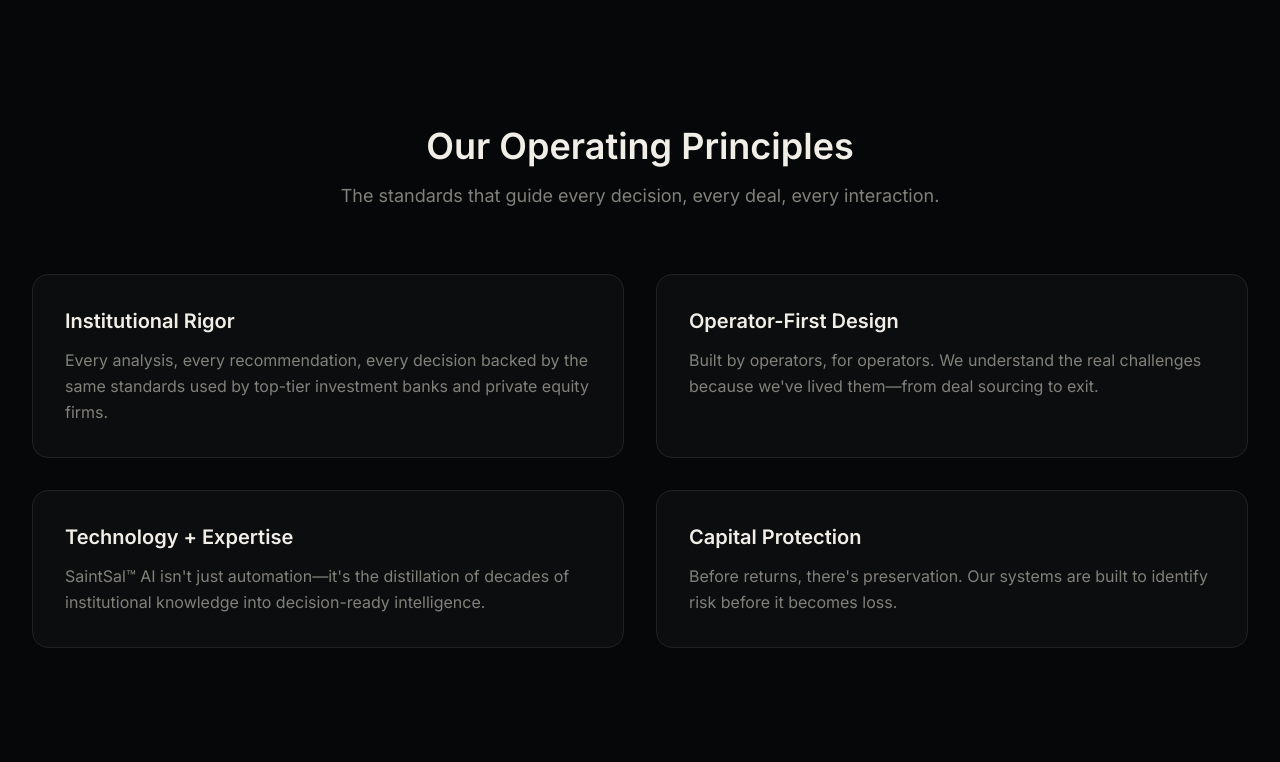
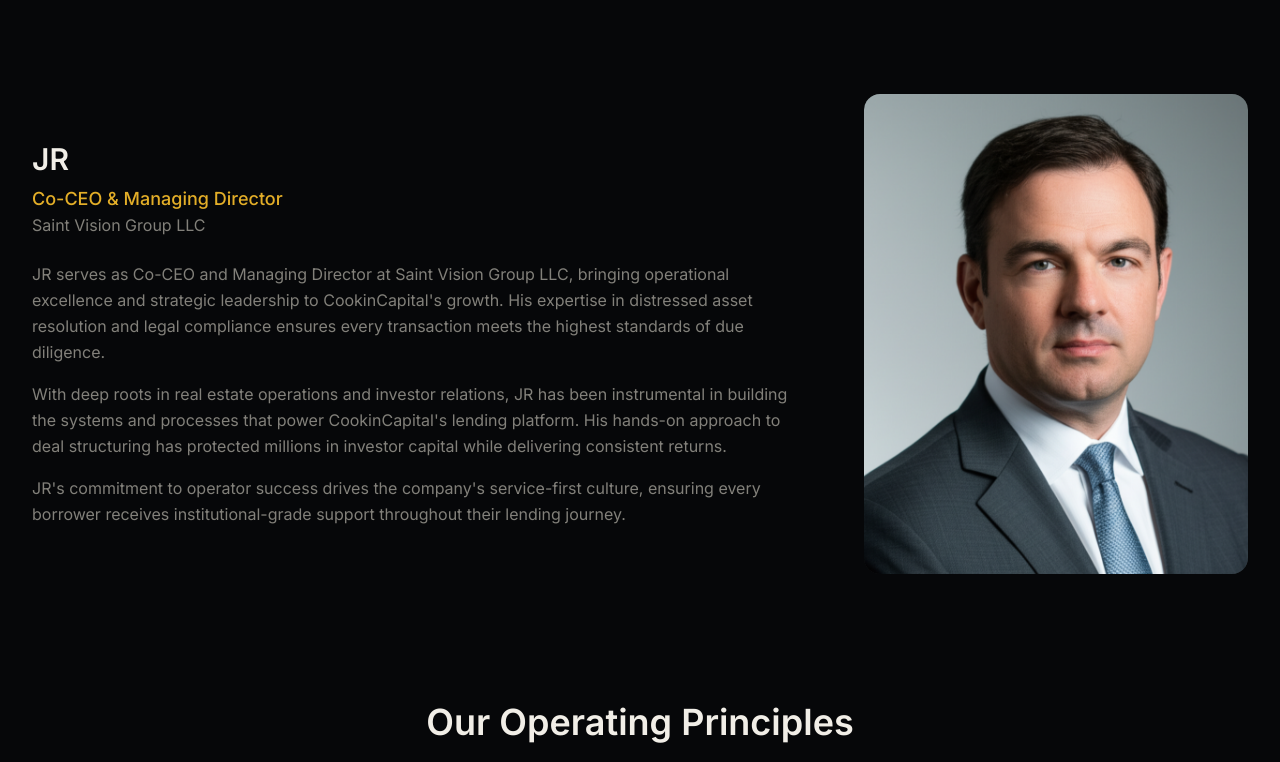
Before and after one commit to SaintVisions-SaintSal/CookinCapital.com-Website-, a Next.js app: page /about in a window 1280 px wide. Shown: the part 915-1677 px from the top of the page. Built offline with nearby package versions, Linux system fonts and the light colour scheme; a web font is replaced by a local one.

Commit message:
Add new files
#VERCEL_SKIP

Co-authored-by: Ryan Capatosto <250056824+SaintVisions-SaintSal@users.noreply.github.com>

```diff
--- a/app/about/page.tsx
+++ b/app/about/page.tsx
@@ -21,6 +21,18 @@ const team = [
       "Ryan's background includes extensive experience in commercial lending, distressed asset resolution, and fund management. He has structured and facilitated transactions totaling billions in value, always with a focus on protecting capital while maximizing returns for all stakeholders.",
     ],
     linkedIn: "https://linkedin.com/in/ryancaspatosto",
+  },
+  {
+    name: "JR",
+    title: "Co-CEO & Managing Director",
+    company: "Saint Vision Group LLC",
+    image: "/male-executive-headshot.png",
+    bio: [
+      "JR serves as Co-CEO and Managing Director at Saint Vision Group LLC, bringing operational excellence and strategic leadership to CookinCapital's growth. His expertise in distressed asset resolution and legal compliance ensures every transaction meets the highest standards of due diligence.",
+      "With deep roots in real estate operations and investor relations, JR has been instrumental in building the systems and processes that power CookinCapital's lending platform. His hands-on approach to deal structuring has protected millions in investor capital while delivering consistent returns.",
+      "JR's commitment to operator success drives the company's service-first culture, ensuring every borrower receives institutional-grade support throughout their lending journey.",
+    ],
+    linkedIn: "#",
   },
 ]
 
--- a/components/app/rescue/rescue-intake.tsx
+++ b/components/app/rescue/rescue-intake.tsx
@@ -317,7 +317,7 @@ export function RescueIntake() {
                 <div className="space-y-2 sm:col-span-2">
                   <Label>Full Name *</Label>
                   <Input
-                    placeholder="John Smith"
+                    placeholder="Your Full Name"
                     className="bg-secondary border-0"
                     value={formData.fullName}
                     onChange={(e) => updateField("fullName", e.target.value)}
@@ -327,7 +327,7 @@ export function RescueIntake() {
                   <Label>Email *</Label>
                   <Input
                     type="email"
-                    placeholder="john@example.com"
+                    placeholder="your@email.com"
                     className="bg-secondary border-0"
                     value={formData.email}
                     onChange={(e) => updateField("email", e.target.value)}
```
Also changed, not shown: public/male-executive-headshot.png (added).
